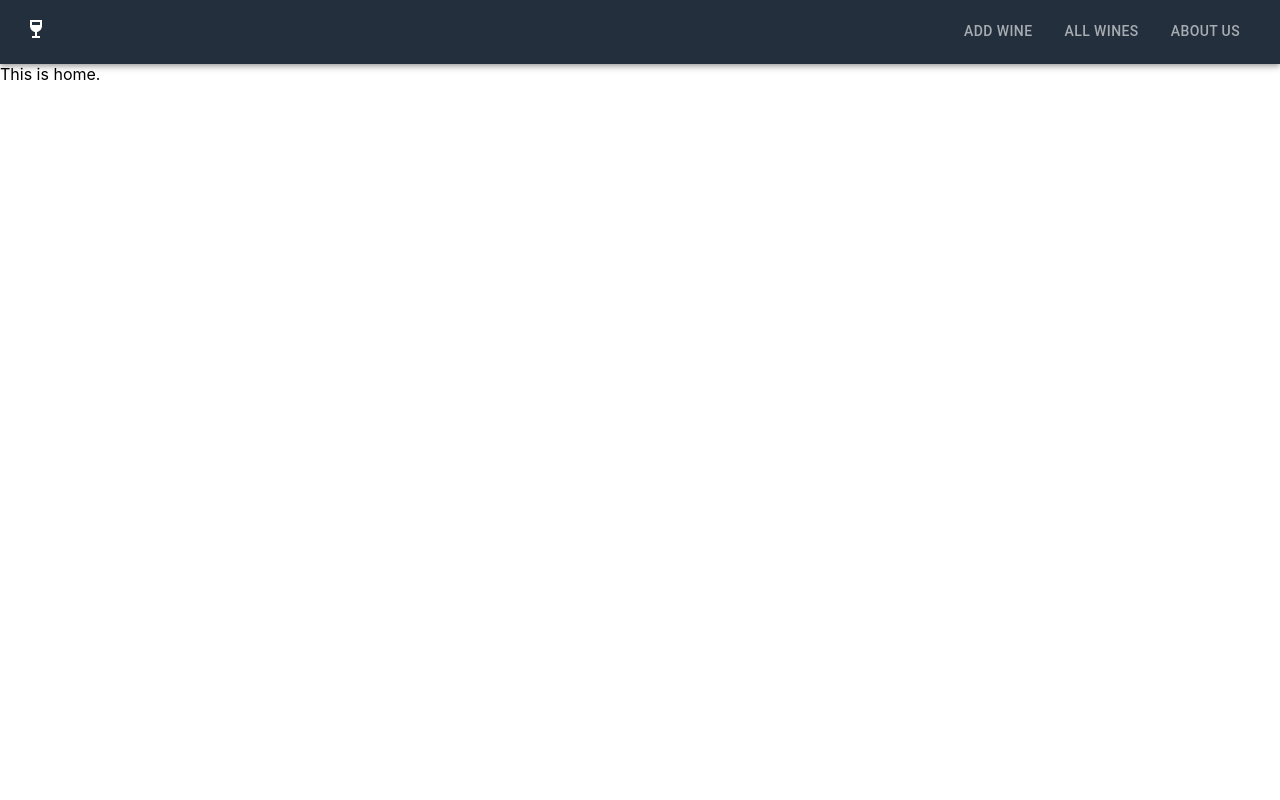
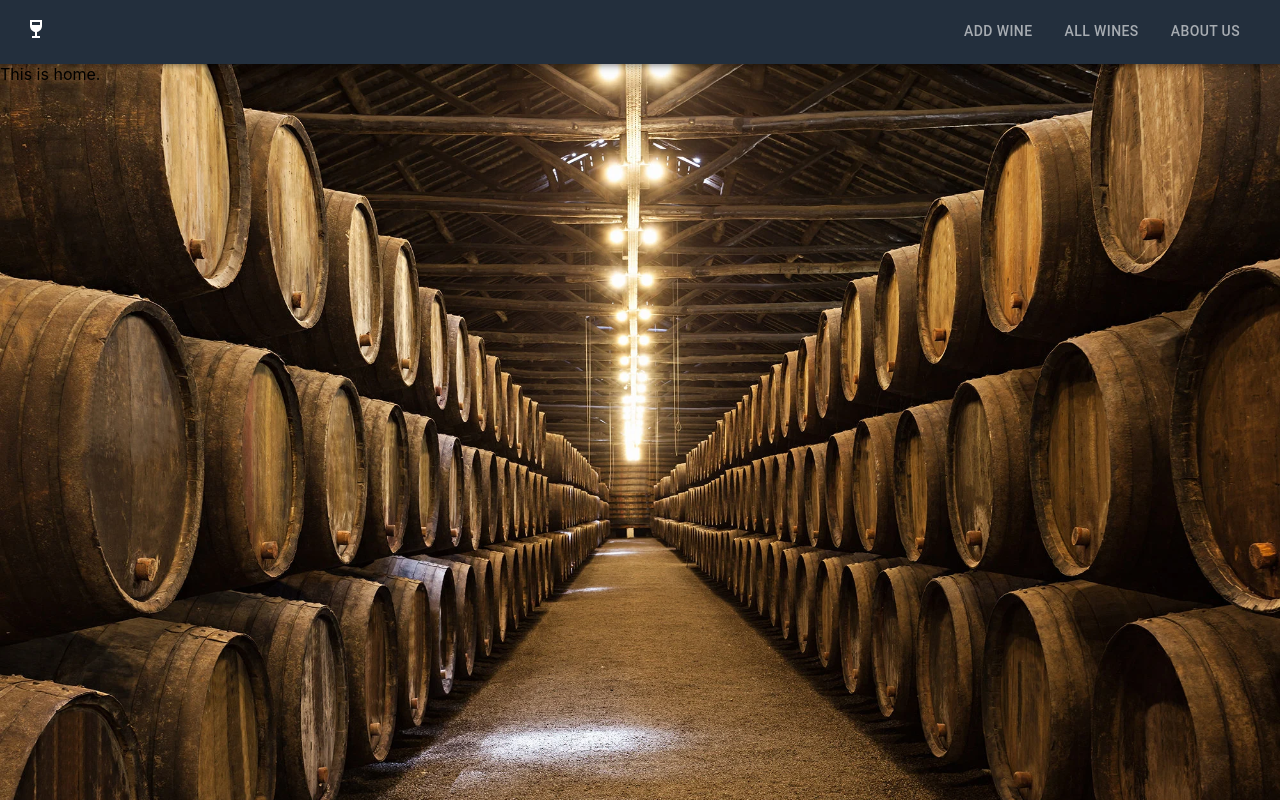
Before and after one commit to PeterwMcClelland/wine-index-app, a React (Create React App) app in the folder wine-list-app/: page / in a window 1280 px wide. Shown: the top 800 px of the page. Built offline with nearby package versions, Linux system fonts and the light colour scheme.

Commit message:
css update

```diff
--- a/wine-list-app/src/App.js
+++ b/wine-list-app/src/App.js
@@ -9,7 +9,7 @@ import WineDetail from "./components/Wine/WineDetail";
 
 function App() {
   return <React.Fragment>
-    <header>
+    <header className="header">
       <Header />
     </header>
     <main>
--- a/wine-list-app/src/components/AddWine.js
+++ b/wine-list-app/src/components/AddWine.js
@@ -50,7 +50,8 @@ import { useNavigate } from 'react-router-dom';
          console.log(inputs);
          sendRequest().then(() => history('/wines'))
      };
-  return <form onSubmit={handleSubmit}>
+
+  return <form className='addwine' onSubmit={handleSubmit}>
 
       <Box
       display="flex"
--- a/wine-list-app/src/components/Home.js
+++ b/wine-list-app/src/components/Home.js
@@ -1,7 +1,7 @@
 import React from 'react'
 
  const Home = () => {
-  return <div>
+  return <div className='background-home'>
         This is home.
     </div>;
 
--- a/wine-list-app/src/components/Wine/Wine.css
+++ b/wine-list-app/src/components/Wine/Wine.css
@@ -1,7 +1,31 @@
+.background {
+    background-image: url(../../assets/images/il_fullxfull.2889660441_fkyo.webp);
+    background-size: 100%;
+  background-repeat: repeat;
+  background-attachment: fixed;
+}
+
+.background-home {
+    background-image: url(../../assets/images/il_fullxfull.2889660441_fkyo.webp);
+    height: 1000px;
+    background-size: 100%;
+    background-repeat: repeat;
+    background-attachment: fixed;
+   background-position: center;
+}
+
+header {
+    position: sticky; top: 0;
+    z-index: 9999;
+}
+
+/* Wine List */
+
 ul {
     display: flex;
     flex-direction: column;
-
+    margin: 0px;
+    gap: 10px;
 }
 
 li {
@@ -13,7 +37,8 @@ li {
 }
 
 .card {
-
+    border-radius: 5px;
+    opacity: .9;
     padding: 1rem;
     width:600px;
     display: table;
@@ -22,17 +47,25 @@ li {
     box-shadow: 5px 5px 10px #ccc;
     align-items: center;
     content: "";
-
-
 }
 
 .card img {
     width: 25%;
-
   }
 
 .column {
     float: left;
     width: 50%;
+}
 
+
+/* Add Wine */
+
+
+
+.css-3wzfo5 {
+    margin: 20px;
+    background-color: floralwhite;
+    padding: 30px;
+    box-shadow: 5px 5px 10px #ccc;
 }
--- a/wine-list-app/src/components/Wine/Wines.js
+++ b/wine-list-app/src/components/Wine/Wines.js
@@ -17,7 +17,7 @@ const fetchHandler = async() => {
   }, []);
   console.log(wines);
 
-  return <div>
+  return <div className='background'>
       <ul>
           {wines && wines.map((wine, i) =>(
           <li key={i}>
```
Also changed, not shown: wine-list-app/src/assets/images/il_fullxfull.2889660441_fkyo.webp (added).
